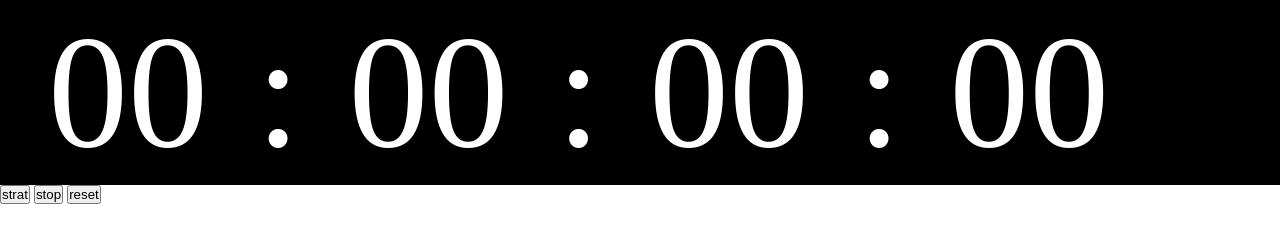
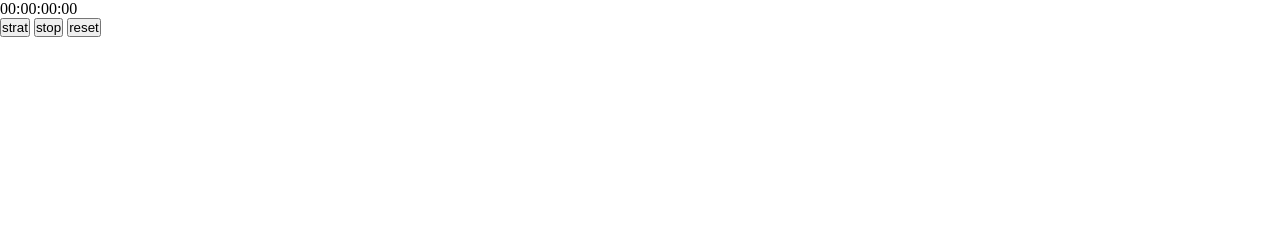
Before and after one commit to Naresh-FXOS/Recorder, a plain HTML site: page timer.html in a window 1280 px wide. Drawn offline with Linux system fonts and the light colour scheme.

Commit message:
timer code merge it to main recording

```diff
--- a/timer.html
+++ b/timer.html
@@ -9,6 +9,7 @@
 		margin:0px;
 		padding:0px;
 	}
+	/*
 	#timer{
 		width:100%;
 		display:block;
@@ -23,23 +24,17 @@
 		text-align:center;
 		font-size:10em;
 		color:#fff;
-	}
+	}*/
 </style>
 </head>
 <body>
 	<!--<img src="firefox/recorder.png" alt="image" />-->
     <div id="timer">
-    	<div id="h">00</div>
-        <div>:</div>
-       <div id="m">00</div>
-       <div>:</div>
-       <div id="s">00</div>
-       <div>:</div>
-       <div id="ms">00</div>
-
+    	<span id="h">00</span><span>:</span><span id="m">00</span><span>:</span><span id="s">00</span><span>:</span><span id="ms">00</span>
     </div>
 
     <div>
+        <!-- link to Recording Button -->
     	<input type="button" id="start" value="strat"/>
         <input type="button" id="stop" value="stop" />
         <input type="button" id="reset" value="reset" />
@@ -54,15 +49,12 @@
 			var minutes = document.getElementById("m");
 			var hours = document.getElementById("h");
 
-				function stopwatch(){
-
+	function stopwatch(){
 				ms++;
 				if(ms ==100)
 				{
 					ms = 0;
-
-
-							sec++;
+					sec++;
 					if(sec == 60)
 					{
 						sec = 0;
@@ -103,7 +95,7 @@
 }
 
 				start.onclick = function(){
-
+					/* disable*/
 					myvar = setInterval(stopwatch,10);
 				}
 				stop.onclick = function(){
```
